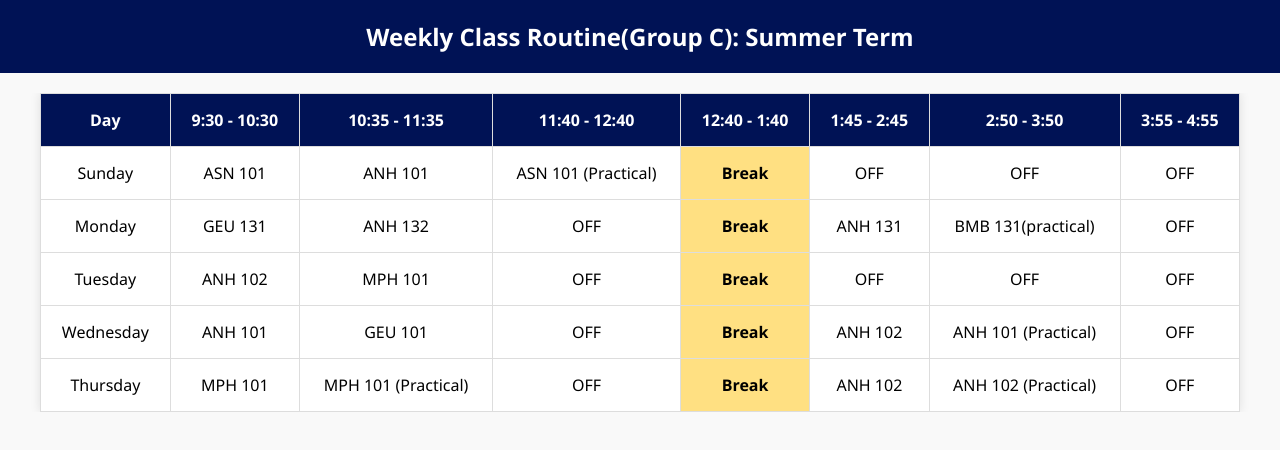
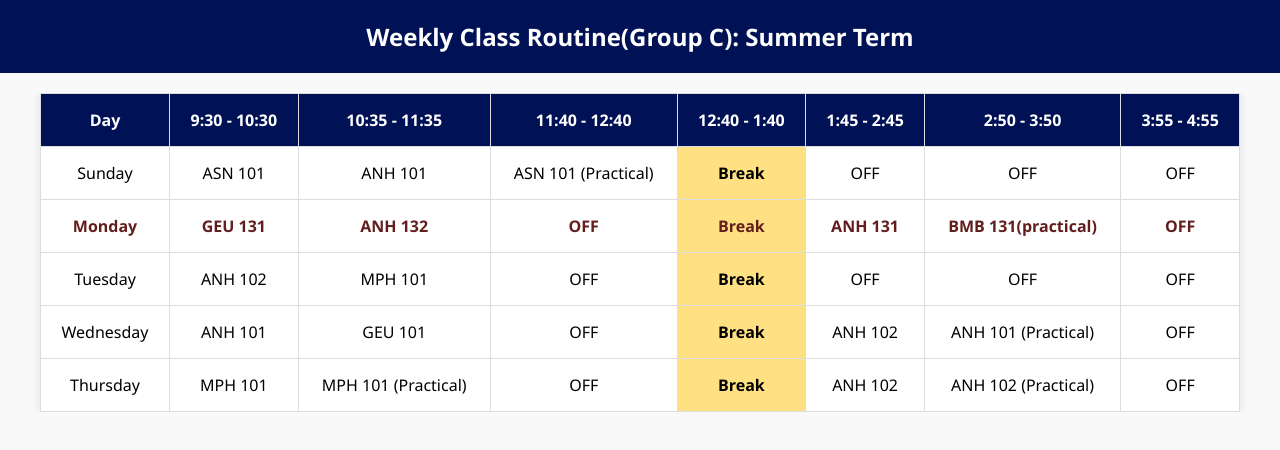
Before and after one commit to nayeemislamnishad/Routine_Summer_term, a plain HTML site: page index.html in a window 1280 px wide. Drawn offline with Linux system fonts and the light colour scheme.

Commit message:
Update index.html

```diff
--- a/index.html
+++ b/index.html
@@ -103,6 +103,8 @@
         font-size: 18px;
       }
     }
+
+
   </style>
 </head>
 <body>
@@ -135,7 +137,7 @@
           <td>OFF</td>
           <td>OFF</td>
         </tr>
-        <tr>
+        <tr style="color: #631d1d;font-weight: 700;">
           <td>Monday</td>
           <td>GEU 131 </td>
           <td>ANH 132 </td>
```
